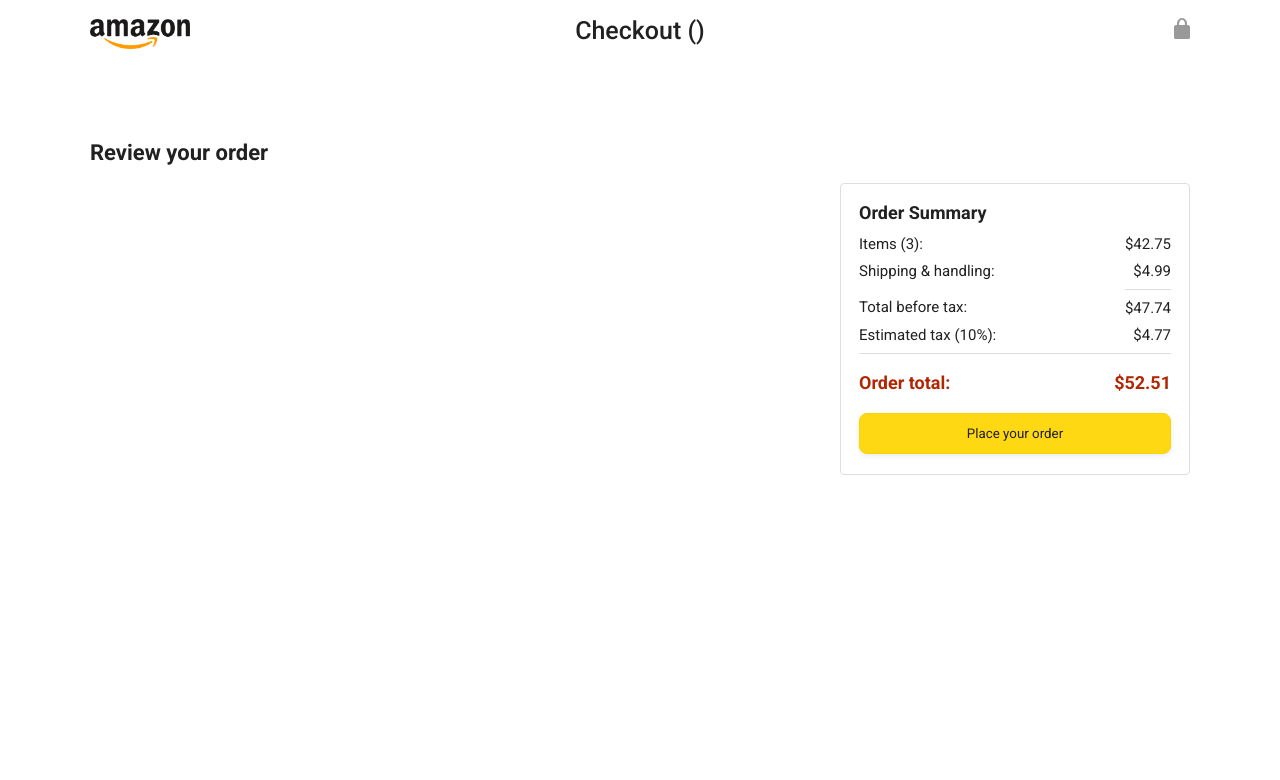
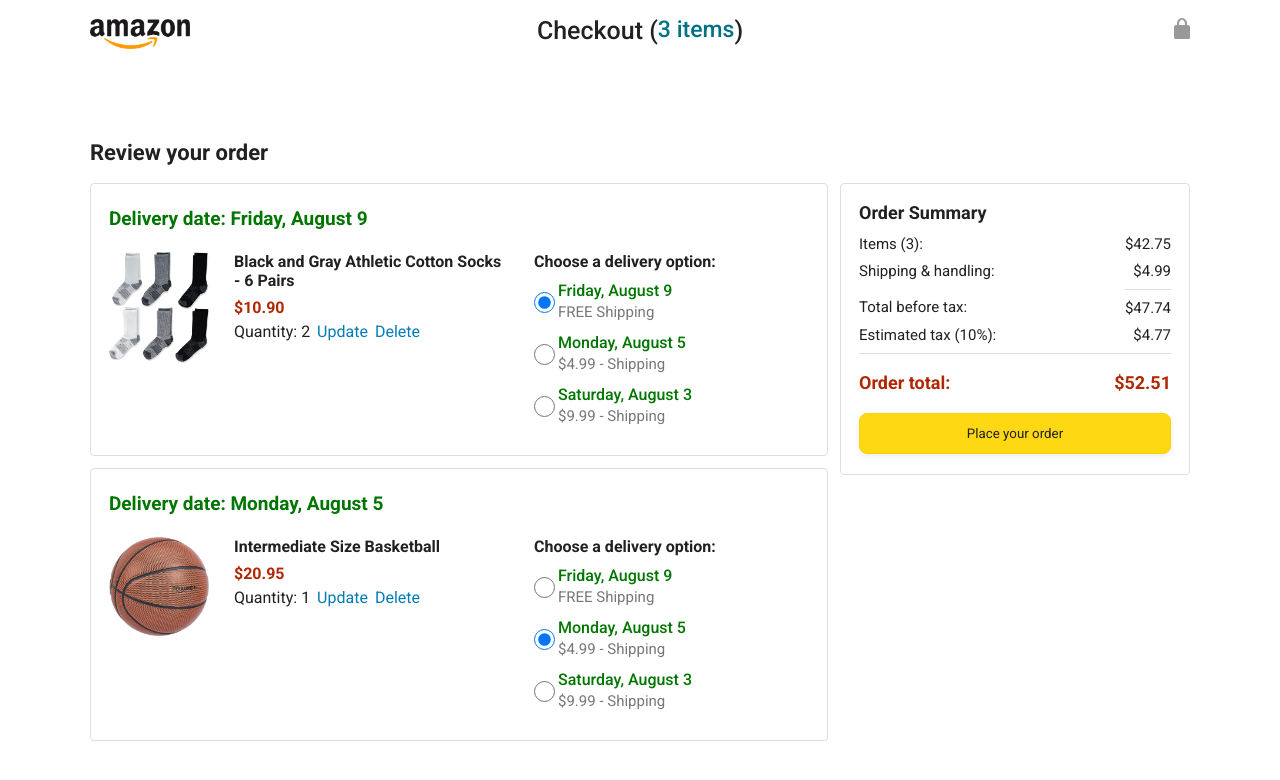
Before and after one commit to DiegoLarrieta/AmazonReplic, a plain HTML site: page checkout.html in a window 1280 px wide. Drawn offline with nearby package versions, Linux system fonts and the light colour scheme.

Commit message:
OrderSummary Functional

```diff
--- a/checkout.html
+++ b/checkout.html
@@ -46,39 +46,8 @@
         <div class="order-summary js-order-summary">
         </div>
 
-        <div class="payment-summary">
-          <div class="payment-summary-title">
-            Order Summary
-          </div>
+        <div class="payment-summary js-payment-summary">
 
-          <div class="payment-summary-row">
-            <div>Items (3):</div>
-            <div class="payment-summary-money">$42.75</div>
-          </div>
-
-          <div class="payment-summary-row">
-            <div>Shipping &amp; handling:</div>
-            <div class="payment-summary-money">$4.99</div>
-          </div>
-
-          <div class="payment-summary-row subtotal-row">
-            <div>Total before tax:</div>
-            <div class="payment-summary-money">$47.74</div>
-          </div>
-
-          <div class="payment-summary-row">
-            <div>Estimated tax (10%):</div>
-            <div class="payment-summary-money">$4.77</div>
-          </div>
-
-          <div class="payment-summary-row total-row">
-            <div>Order total:</div>
-            <div class="payment-summary-money">$52.51</div>
-          </div>
-
-          <button class="place-order-button button-primary">
-            Place your order
-          </button>
         </div>
       </div>
     </div>
--- a/data/deliveryOptions.js
+++ b/data/deliveryOptions.js
@@ -11,3 +11,14 @@ export const deliveryOptions = [{
   deliveryDays:1,
   priceCents:999
 }];
+
+export function getDeliveryOption(deliveryOptionId){
+  let deliveryOption;
+
+  deliveryOptions.forEach((option)=>{
+    if(option.id === deliveryOptionId){
+      deliveryOption = option;
+    }
+  });
+  return deliveryOption || deliveryOption[0];
+}
--- a/data/products.js
+++ b/data/products.js
@@ -1,3 +1,14 @@
+export function getProduct(productId){
+  let matchingProduct;
+
+  products.forEach((product)=>{
+    if(product.id === productId){
+      matchingProduct = product;
+    }
+  });
+  return matchingProduct;
+}
+
 export const products = [
   {
     id: "id1",
--- a/js/checkout.js
+++ b/js/checkout.js
@@ -1,3 +1,5 @@
-import { renderOrderSumarry } from "./checkout/orderSumarry";
+import { renderOrderSumarry } from "./checkout/orderSumarry.js";
+import { renderPaymentSummary } from "./checkout/paymentSumarry.js";
 
 renderOrderSumarry();
+renderPaymentSummary();
--- a/js/checkout/orderSumarry.js
+++ b/js/checkout/orderSumarry.js
@@ -1,7 +1,7 @@
 import { cart, removeFromCart, calculateCartQuantity, updateQuantity, updateDeliveryOption } from "../../data/cart.js";
-import { products } from "../../data/products.js";
+import { products,getProduct } from "../../data/products.js";
 import { formatCurrency } from "../../utils/money.js";
-import { deliveryOptions } from "../../data/deliveryOptions.js";
+import { deliveryOptions,getDeliveryOption } from "../../data/deliveryOptions.js";
 import dayjs from 'https://unpkg.com/dayjs@1.11.10/esm/index.js';
 
 const today = dayjs();
@@ -16,23 +16,11 @@ console.log(deliveryDate.format('dddd,MMMM D'));
   cart.forEach((cartItem)=>{
     const productId =  cartItem.productId;
 
-    let matchingProduct;
-
-    products.forEach((product)=>{
-      if(product.id === productId){
-        matchingProduct = product;
-      }
-    });
+    const matchingProduct = getProduct(productId);
 
     const deliveryOptionId = cartItem.deliveryOptionId;
 
-    let deliveryOption;
-
-    deliveryOptions.forEach((option)=>{
-      if(option.id === deliveryOptionId){
-        deliveryOption = option;
-      }
-    });
+    const deliveryOption = getDeliveryOption(deliveryOptionId);
 
     const today = dayjs();
     const deliveryDate = today.add(
--- a/js/checkout/paymentSumarry.js
+++ b/js/checkout/paymentSumarry.js
@@ -0,0 +1,71 @@
+import { cart } from "../../data/cart.js";
+import { getProduct } from "../../data/products.js";
+import { getDeliveryOption } from "../../data/deliveryOptions.js";
+import { formatCurrency } from "../../utils/money.js"
+
+export function renderPaymentSummary(){
+
+  let productPriceCents = 0;
+  let shippingPriceCents = 0;
+
+  cart.forEach((cartItem)=>{
+    const product = getProduct(cartItem.productId);
+    productPriceCents += product.priceCents * cartItem.quantity;
+
+    const deliveryOption = getDeliveryOption(cartItem.deliveryOptionId);
+    shippingPriceCents += deliveryOption.priceCents;
+
+  });
+  const totalBeforeTaxCents = productPriceCents + shippingPriceCents;
+
+  const taxCents = totalBeforeTaxCents * 0.1;
+
+  const totalCents = totalBeforeTaxCents + taxCents;
+
+  const paymentSummaryHTML = `
+     <div class="payment-summary-title">
+        Order Summary
+      </div>
+
+      <div class="payment-summary-row">
+        <div>Items (3):</div>
+        <div class="payment-summary-money">
+          $${formatCurrency(productPriceCents)}
+        </div>
+      </div>
+
+      <div class="payment-summary-row">
+        <div>Shipping &amp; handling:</div>
+        <div class="payment-summary-money">
+          $${formatCurrency(shippingPriceCents)}
+        </div>
+      </div>
+
+      <div class="payment-summary-row subtotal-row">
+        <div>Total before tax:</div>
+        <div class="payment-summary-money">
+          $${formatCurrency(totalBeforeTaxCents)}
+        </div>
+      </div>
+
+      <div class="payment-summary-row">
+        <div>Estimated tax (10%):</div>
+        <div class="payment-summary-money">
+          $${formatCurrency(taxCents)}
+        </div>
+      </div>
+
+      <div class="payment-summary-row total-row">
+        <div>Order total:</div>
+        <div class="payment-summary-money">
+          $${formatCurrency(totalCents)}
+        </div>
+      </div>
+
+      <button class="place-order-button button-primary">
+        Place your order
+      </button>
+  `;
+  document.querySelector('.js-payment-summary')
+    .innerHTML = paymentSummaryHTML;
+}
--- a/utils/money.js
+++ b/utils/money.js
@@ -1,5 +1,5 @@
 export function formatCurrency(priceCents) {
-  return (priceCents / 100).toFixed(2);
+  return (Math.round(priceCents) / 100).toFixed(2);
 }
 
 export default formatCurrency;
```
